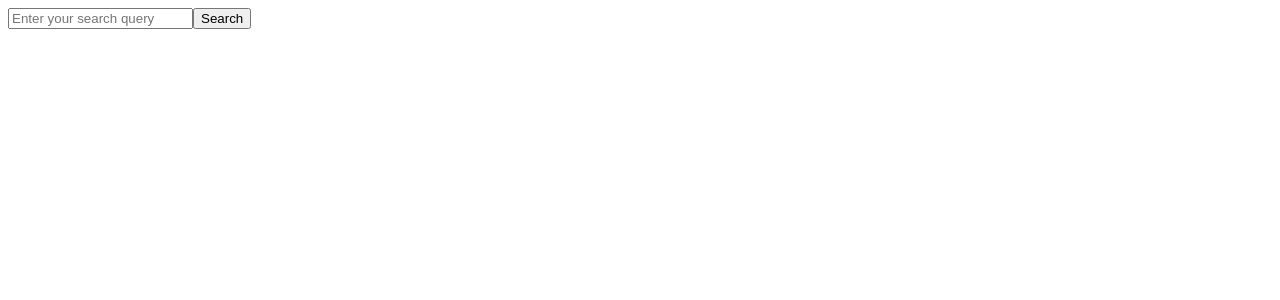
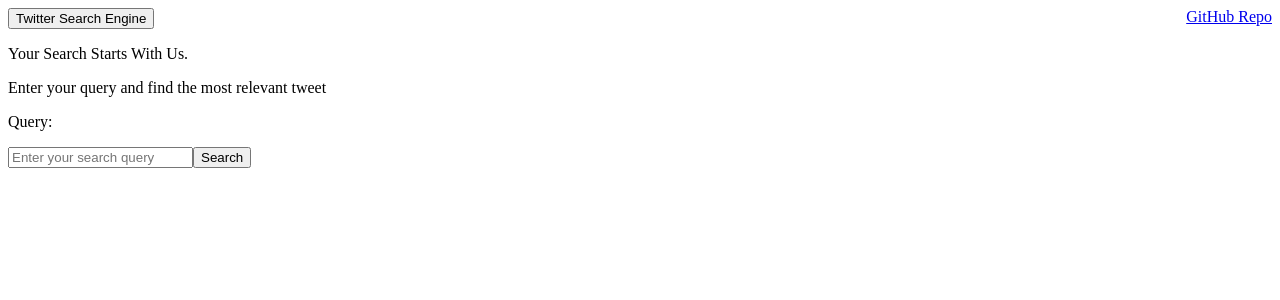
Before and after one commit to athom031/Twitter-Search-Engine, an Angular app in the folder attempt/: page / in a window 1280 px wide. Shown: the top 300 px of the page. Built offline with nearby package versions, Linux system fonts and the light colour scheme.

Commit message:
base website logic divs, yet to add tweet embedder or actual query searcher

```diff
--- a/attempt/src/app/app.component.html
+++ b/attempt/src/app/app.component.html
@@ -205,11 +205,72 @@
 </div>
  -->
 
-<app-search-bar (searchSubmit)="getSearchQuery($event)"></app-search-bar>
-
-<!-- Display the search query -->
-<div *ngIf="searchQuery">
-  You searched for: {{ searchQuery }}
+<!--
+  Banner
+    stays on top of screen even as user scrolls
+-->
+<div class="banner">
+  <button (click)="refreshPage()">Twitter Search Engine</button>
+  <a href="https://github.com/athom031/Twitter-Search-Engine" target="_blank" rel="noopener" style="float: right;">
+    GitHub Repo
+  </a>
 </div>
 
+<!--
+  Search Home
+    when no search query is currently submitted
+-->
+<div *ngIf="!searchQuery; else search">
+  <div class="search-home-container">
+    <div class="search-home-title">
+      <p>
+        Your Search Starts With Us.
+      </p>
+    </div>
+
+    <div class="search-home-caption">
+      <p>
+        Enter your query and find the most relevant tweet
+      </p>
+    </div>
+
+    <div class="search-home-query">
+      <p>
+        Query:
+      </p>
+    </div>
+
+    <div class="search-home-bar">
+      <app-search-bar (searchSubmit)="getSearchQuery($event)"></app-search-bar>
+    </div>
+
+  </div>
+</div>
+
+<!--
+  Search Results
+    returned relevant tweets based on search query
+-->
+<ng-template #search>
+  <div class="search-results">
+    <div class="search-results-query">
+      Query: {{ searchQuery }}
+    </div>
+
+    <div class="search-results-tweets">
+      Tweets to be added here
+    </div>
+
+    <div class="search-results-banner">
+      Tweets From Sea to Shining Sea
+      About the Fall of 2020
+      For You and Me.
+    </div>
+
+    <div class="search-results-refresh">
+      Search Again (button to be added)
+    </div>
+  </div>
+</ng-template>
+
 <router-outlet></router-outlet>
--- a/attempt/src/app/app.component.ts
+++ b/attempt/src/app/app.component.ts
@@ -12,4 +12,9 @@ export class AppComponent {
   getSearchQuery(query: string) {
     this.searchQuery = query;
   }
+
+  refreshPage() {
+    // Use JavaScript's window.location to reload the page
+    window.location.reload();
+  }
 }
```
Also changed, not shown: attempt/src/assets/profile_city.jpg (added).
